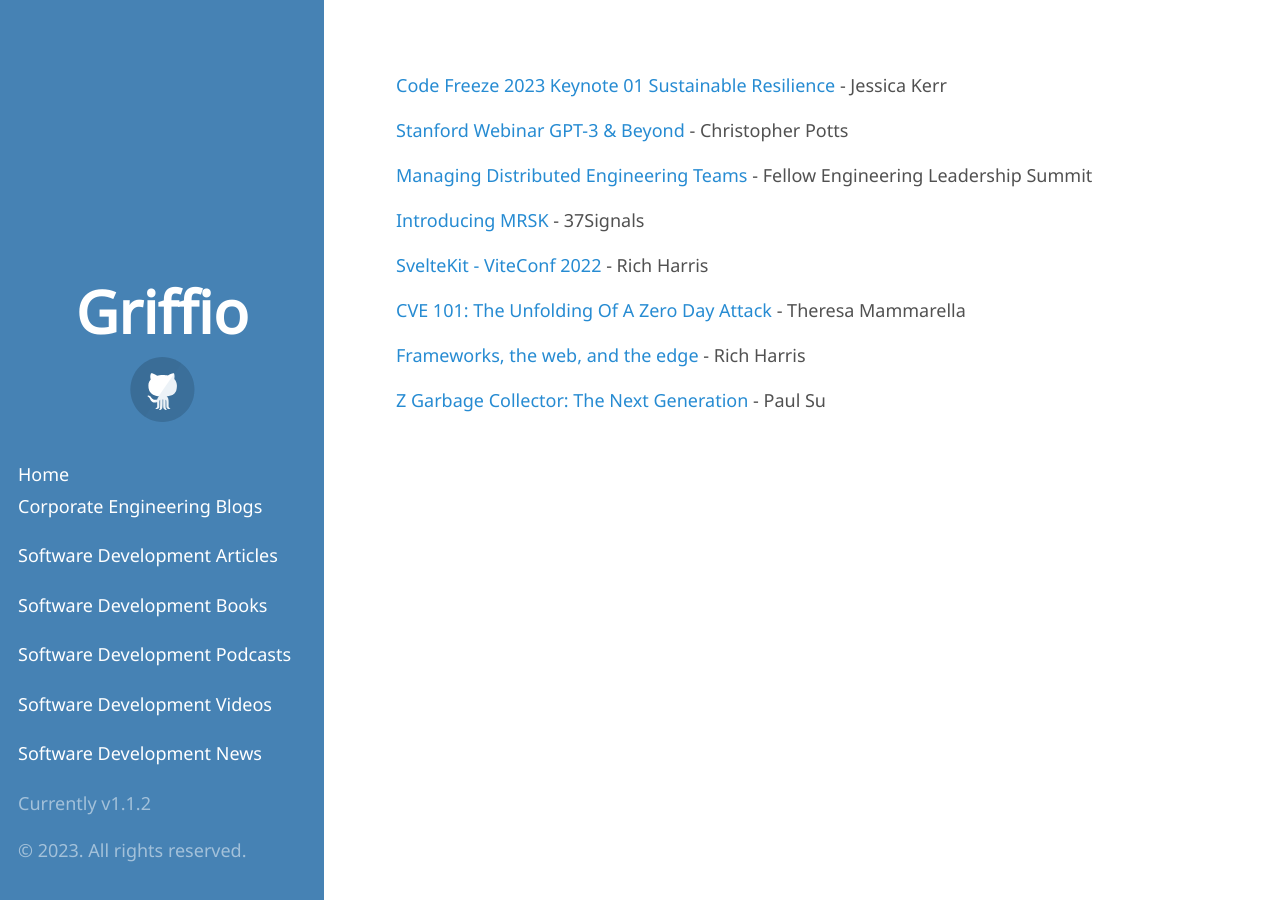
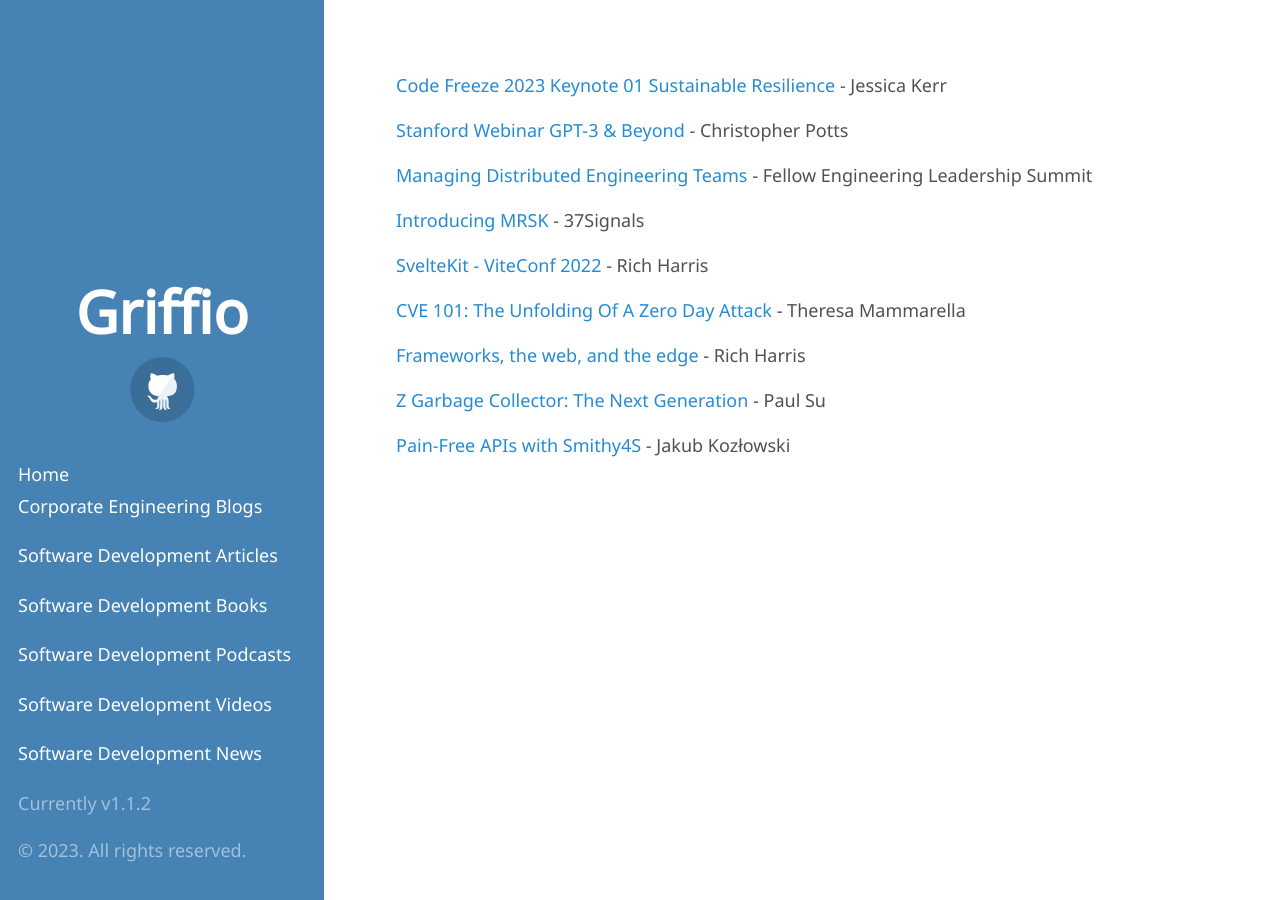
Before and after one commit to griffio/griffio.github.io, a Jekyll site: the page built from tech_talks_highlighted_2023.md, in a window 1280 px wide. Built offline with Jekyll 4.4.1, drawn with Linux system fonts in a browser that asks for light colours; some web fonts are replaced; our own code applies the rules of GitHub Pages for plain Markdown files.

Commit message:
Update tech_talks_highlighted_2023.md

```diff
--- a/tech_talks_highlighted_2023.md
+++ b/tech_talks_highlighted_2023.md
@@ -13,3 +13,5 @@
 [Frameworks, the web, and the edge](https://www.youtube.com/watch?v=uXCipjbcQfM) - Rich Harris
 
 [Z Garbage Collector: The Next Generation](https://www.youtube.com/watch?v=OnodHoNYE1Y) - Paul Su
+
+[Pain-Free APIs with Smithy4S](https://www.youtube.com/watch?v=LvCDzDYfgsI) - Jakub Kozłowski
```
